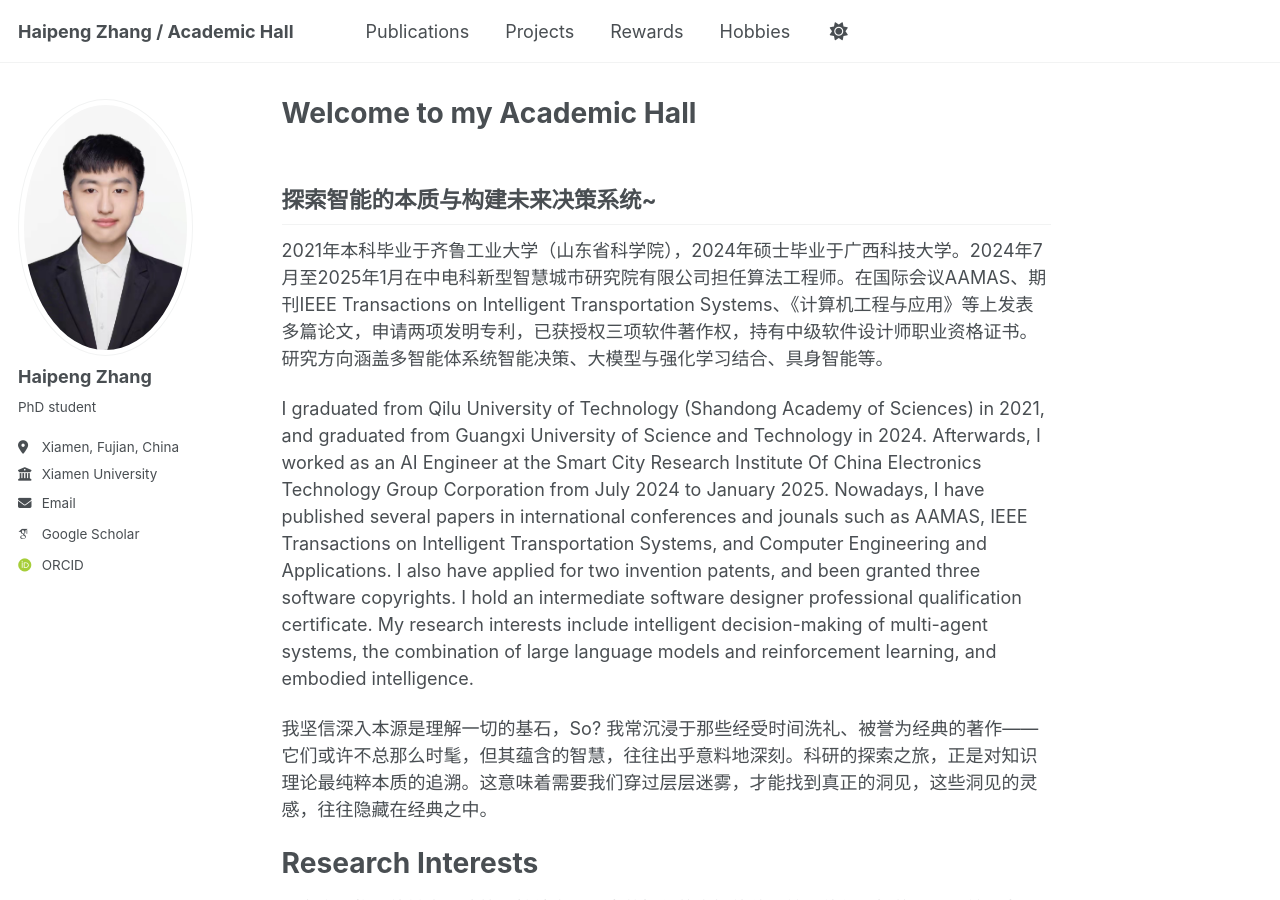
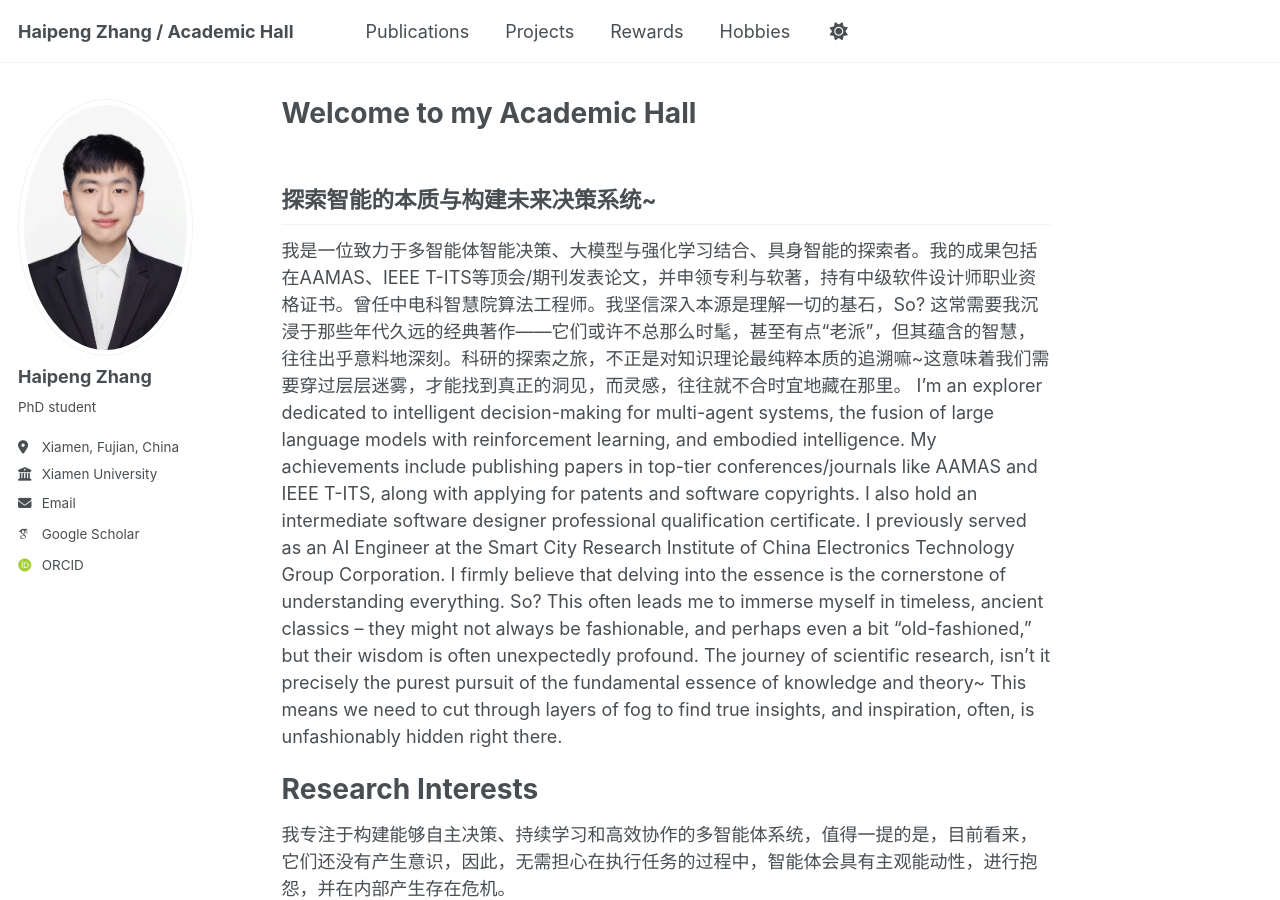
Before and after one commit to Harry-first/haipengzhang, a Jekyll site: the page built from _pages/about.md, in a window 1280 px wide and 900 px high. Built offline with Jekyll 4.4.1, drawn with Linux system fonts in a browser that asks for light colours; some web fonts are replaced.

Commit message:
Update about.md

```diff
--- a/_pages/about.md
+++ b/_pages/about.md
@@ -9,11 +9,8 @@
 
 **探索智能的本质与构建未来决策系统~**
 ------
-2021年本科毕业于齐鲁工业大学（山东省科学院），2024年硕士毕业于广西科技大学。2024年7月至2025年1月在中电科新型智慧城市研究院有限公司担任算法工程师。在国际会议AAMAS、期刊IEEE Transactions on Intelligent Transportation Systems、《计算机工程与应用》等上发表多篇论文，申请两项发明专利，已获授权三项软件著作权，持有中级软件设计师职业资格证书。研究方向涵盖多智能体系统智能决策、大模型与强化学习结合、具身智能等。
-
-I graduated from Qilu University of Technology (Shandong Academy of Sciences) in 2021, and graduated from Guangxi University of Science and Technology in 2024. Afterwards, I worked as an AI Engineer at the Smart City Research Institute Of China Electronics Technology Group Corporation from July 2024 to January 2025. Nowadays, I have published several papers in international conferences and jounals such as AAMAS, IEEE Transactions on Intelligent Transportation Systems, and Computer Engineering and Applications. I also have applied for two invention patents, and been granted three software copyrights. I hold an intermediate software designer professional qualification certificate. My research interests include intelligent decision-making of multi-agent systems, the combination of large language models and reinforcement learning, and embodied intelligence.
-
-我坚信深入本源是理解一切的基石，So? 我常沉浸于那些经受时间洗礼、被誉为经典的著作——它们或许不总那么时髦，但其蕴含的智慧，往往出乎意料地深刻。科研的探索之旅，正是对知识理论最纯粹本质的追溯。这意味着需要我们穿过层层迷雾，才能找到真正的洞见，这些洞见的灵感，往往隐藏在经典之中。
+我是一位致力于多智能体智能决策、大模型与强化学习结合、具身智能的探索者。我的成果包括在AAMAS、IEEE T-ITS等顶会/期刊发表论文，并申领专利与软著，持有中级软件设计师职业资格证书。曾任中电科智慧院算法工程师。我坚信深入本源是理解一切的基石，So? 这常需要我沉浸于那些年代久远的经典著作——它们或许不总那么时髦，甚至有点“老派”，但其蕴含的智慧，往往出乎意料地深刻。科研的探索之旅，不正是对知识理论最纯粹本质的追溯嘛~这意味着我们需要穿过层层迷雾，才能找到真正的洞见，而灵感，往往就不合时宜地藏在那里。
+I'm an explorer dedicated to intelligent decision-making for multi-agent systems, the fusion of large language models with reinforcement learning, and embodied intelligence. My achievements include publishing papers in top-tier conferences/journals like AAMAS and IEEE T-ITS, along with applying for patents and software copyrights. I also hold an intermediate software designer professional qualification certificate. I previously served as an AI Engineer at the Smart City Research Institute of China Electronics Technology Group Corporation. I firmly believe that delving into the essence is the cornerstone of understanding everything. So? This often leads me to immerse myself in timeless, ancient classics – they might not always be fashionable, and perhaps even a bit "old-fashioned," but their wisdom is often unexpectedly profound. The journey of scientific research, isn't it precisely the purest pursuit of the fundamental essence of knowledge and theory~ This means we need to cut through layers of fog to find true insights, and inspiration, often, is unfashionably hidden right there.
 
 Research Interests
 ======
```
